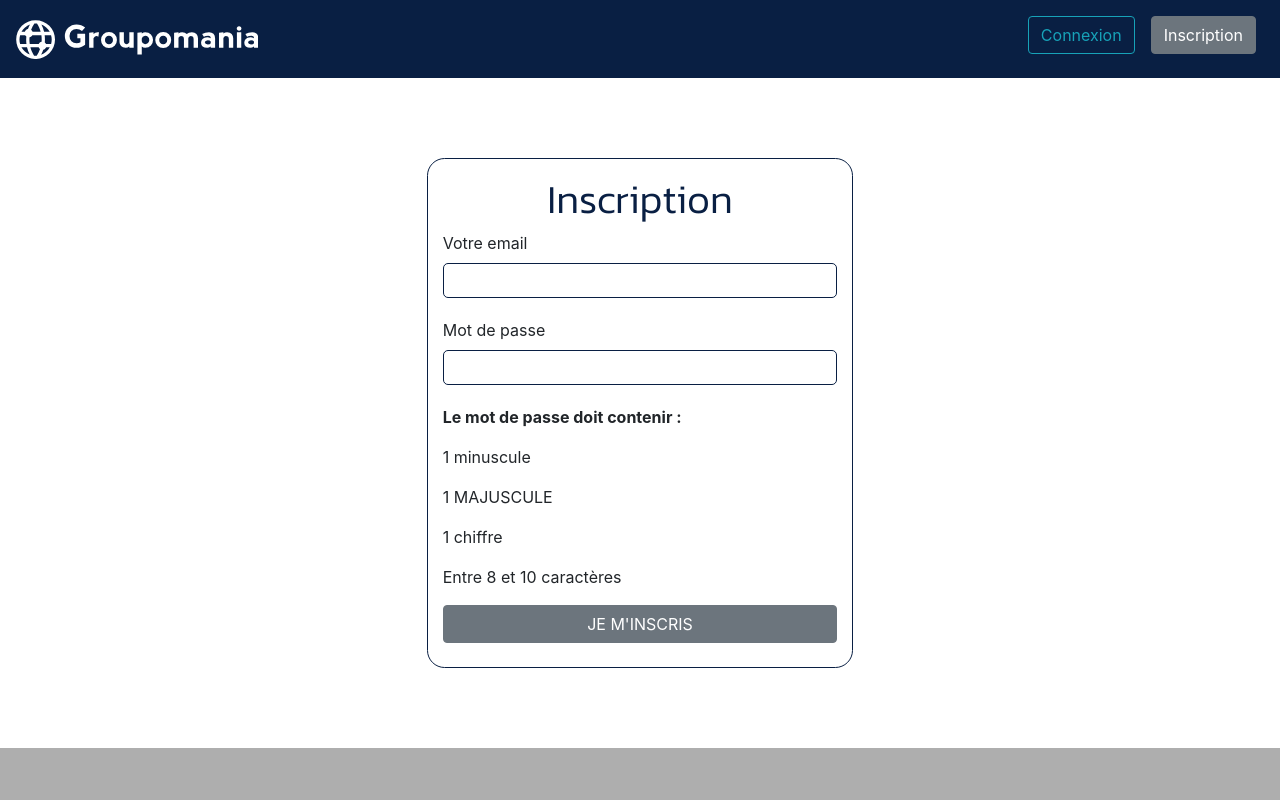
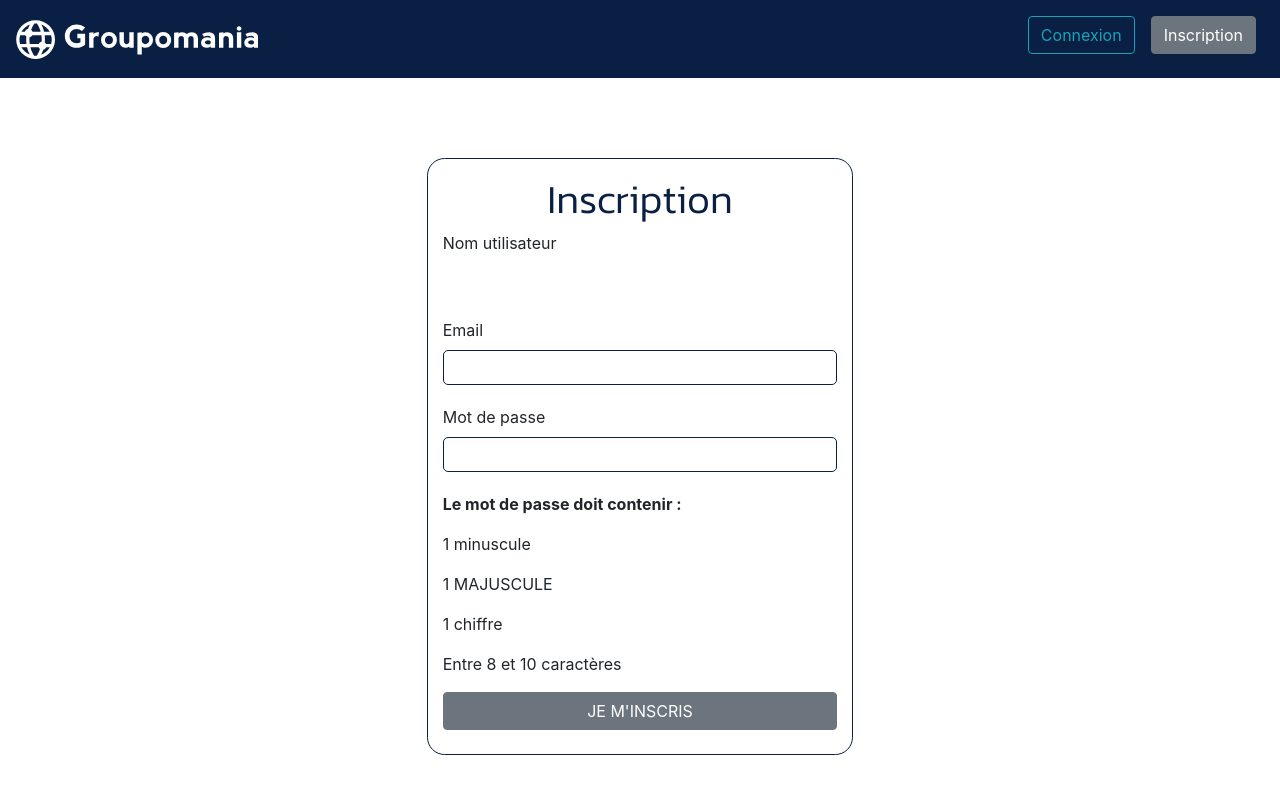
Before and after one commit to Gwenishere/OC-P7, a React (Create React App) app in the folder frontend/: page /signup in a window 1280 px wide. Shown: the top 800 px of the page. Built offline with nearby package versions, Linux system fonts and the light colour scheme.

Commit message:
fichiers front signup login
username dans signup voir appel du back pour recup nom dans Bienvenue

```diff
--- a/frontend/src/components/Login/Login.js
+++ b/frontend/src/components/Login/Login.js
@@ -13,8 +13,10 @@ function Login() {
 
     const login = () => {
         Axios.post('http://localhost:3000/user/login', {
+          user: {
           email: email,
           password: password
+          }
         }).then((response)=>{
           if (response.data.message) {
               setLoginStatus(response.data.message);
@@ -66,7 +68,6 @@ function Login() {
                     Oubli <a href="www.google.fr">du mot de passe ?</a>
                 </p>
              </form>
-                <h2>Bienvenue{LoginStatus}</h2>
             </div>
             </div>
         );
--- a/frontend/src/components/Signup/Signup.js
+++ b/frontend/src/components/Signup/Signup.js
@@ -7,6 +7,7 @@ import { Redirect } from "react-router-dom";
 
 function Signup({variant}) {
 
+  const [username, setUsername] = useState('');
   const [email, setEmail] = useState('');
   const [password, setPassword] = useState(''); //initialisation des valeurs d'état d'e-mail et de mot de passe à l'aide du hook useState
 
@@ -16,6 +17,7 @@ function Signup({variant}) {
   const signup = () => {
     Axios.post('http://localhost:3000/user/signup', {
       user:{
+      username: username,
       email: email,
       password: password
       }
@@ -25,17 +27,23 @@ function Signup({variant}) {
   };
 
   return (
-
     <div>
       <Header/>
     <div className="myform form col-md-4 mx-auto">
-
       <form className="Registration">
       <div className="col-md-12 text-center cardtitle">
         <h1>Inscription</h1>
         </div>
         <div className="form-group">
-         <label htmlFor="email">Votre email</label>
+         <label htmlFor="username">Nom utilisateur</label>
+          <input
+          onChange={(e) => {
+            setUsername(e.target.value);
+          }}
+          type="text" name ="username" required={true} className="form-control" id="username" aria-describedby="userHelp"/>
+        </div>
+        <div className="form-group">
+         <label htmlFor="email">Email</label>
           <input
           onChange={(e) => {
             setEmail(e.target.value);
@@ -68,5 +76,4 @@ function Signup({variant}) {
     </div>
   )
 }
-
 export default withRouter (Signup) // Router ok ou en trop?
```
